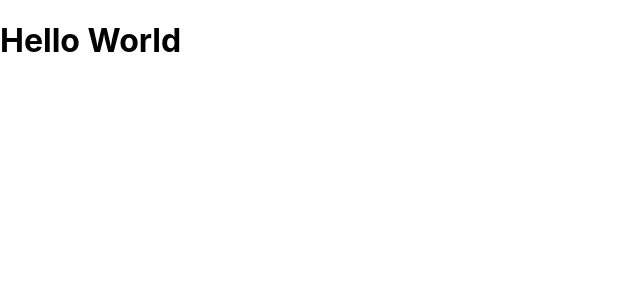
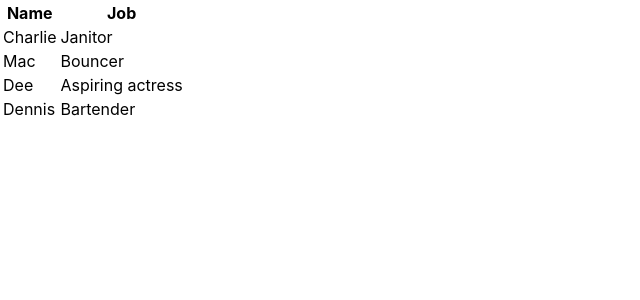
Before and after one commit to pedrohenriquebr/react-tutorial, a React (Create React App) app: page / in a window 1280 px wide. Shown: the top 300 px of the page, without its empty margins (0-640 px from the left). Built offline with nearby package versions, Linux system fonts and the light colour scheme.

Commit message:
add Class Component vs Function Component

```diff
--- a/src/App.jsx
+++ b/src/App.jsx
@@ -1,11 +1,11 @@
 import React, {Component} from 'react';
+import Table from './Table';
 
 class App extends Component {
     render(){
       return (
-        <div className="App" >
-      <heading />
-          <h1>Hello World</h1>
+        <div className="container" >
+            <Table/>
         </div>
       )
     }
--- /dev/null
+++ b/src/Table.jsx
@@ -0,0 +1,48 @@
+import React, { Component } from "react";
+
+const TableHeader = () => {
+  return (
+    <thead>
+      <tr>
+        <th>Name</th>
+        <th>Job</th>
+      </tr>
+    </thead>
+  );
+};
+
+const TableBody = () => {
+  return (
+    <tbody>
+      <tr>
+        <td>Charlie</td>
+        <td>Janitor</td>
+      </tr>
+      <tr>
+        <td>Mac</td>
+        <td>Bouncer</td>
+      </tr>
+      <tr>
+        <td>Dee</td>
+        <td>Aspiring actress</td>
+      </tr>
+      <tr>
+        <td>Dennis</td>
+        <td>Bartender</td>
+      </tr>
+    </tbody>
+  );
+};
+
+class Table extends Component {
+  render() {
+    return (
+      <table>
+        <TableHeader />
+        <TableBody />
+      </table>
+    );
+  }
+}
+
+export default Table;
```
Also changed, not shown: 1 other file (tests, documents, lock files or other folders).
